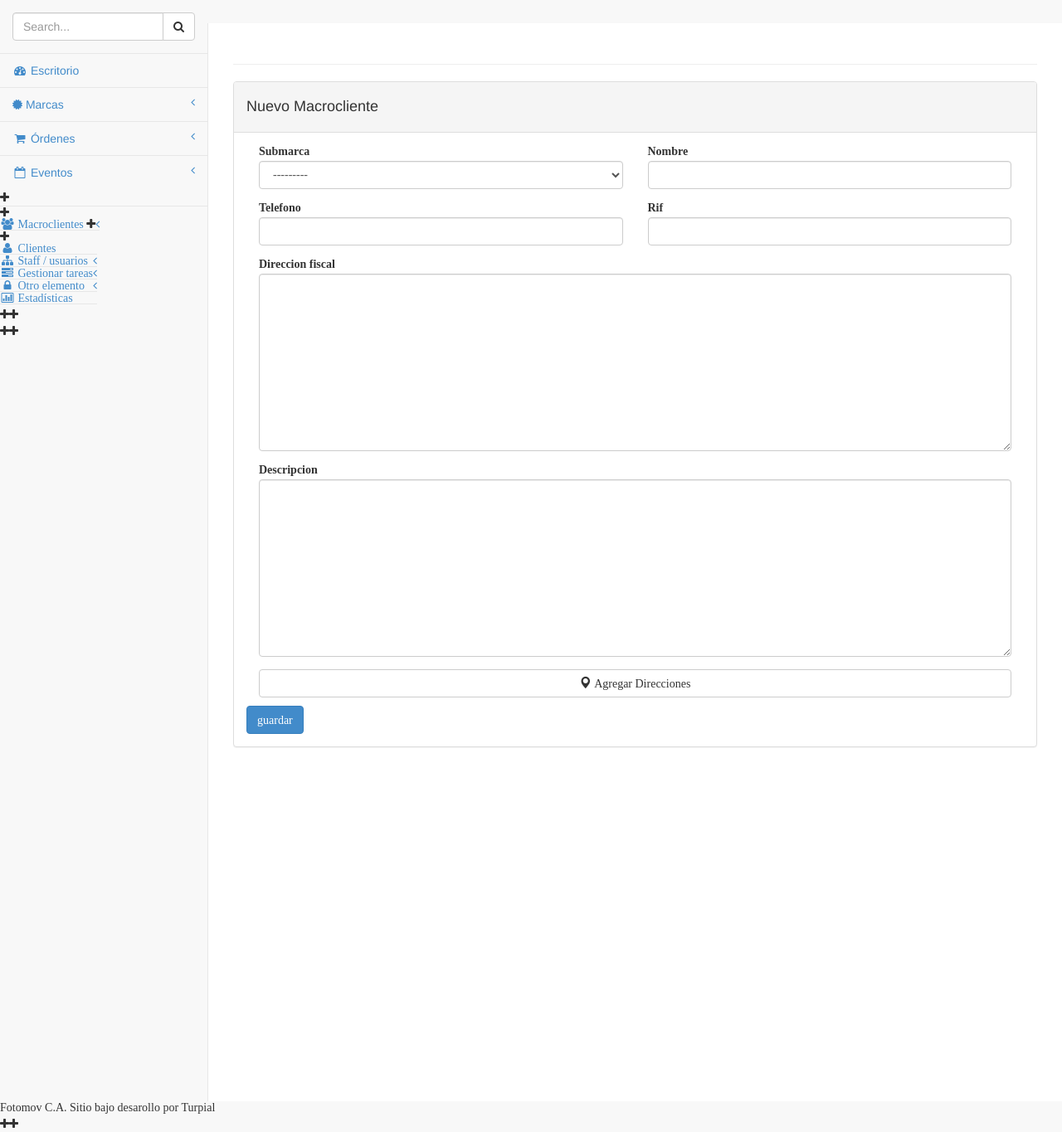
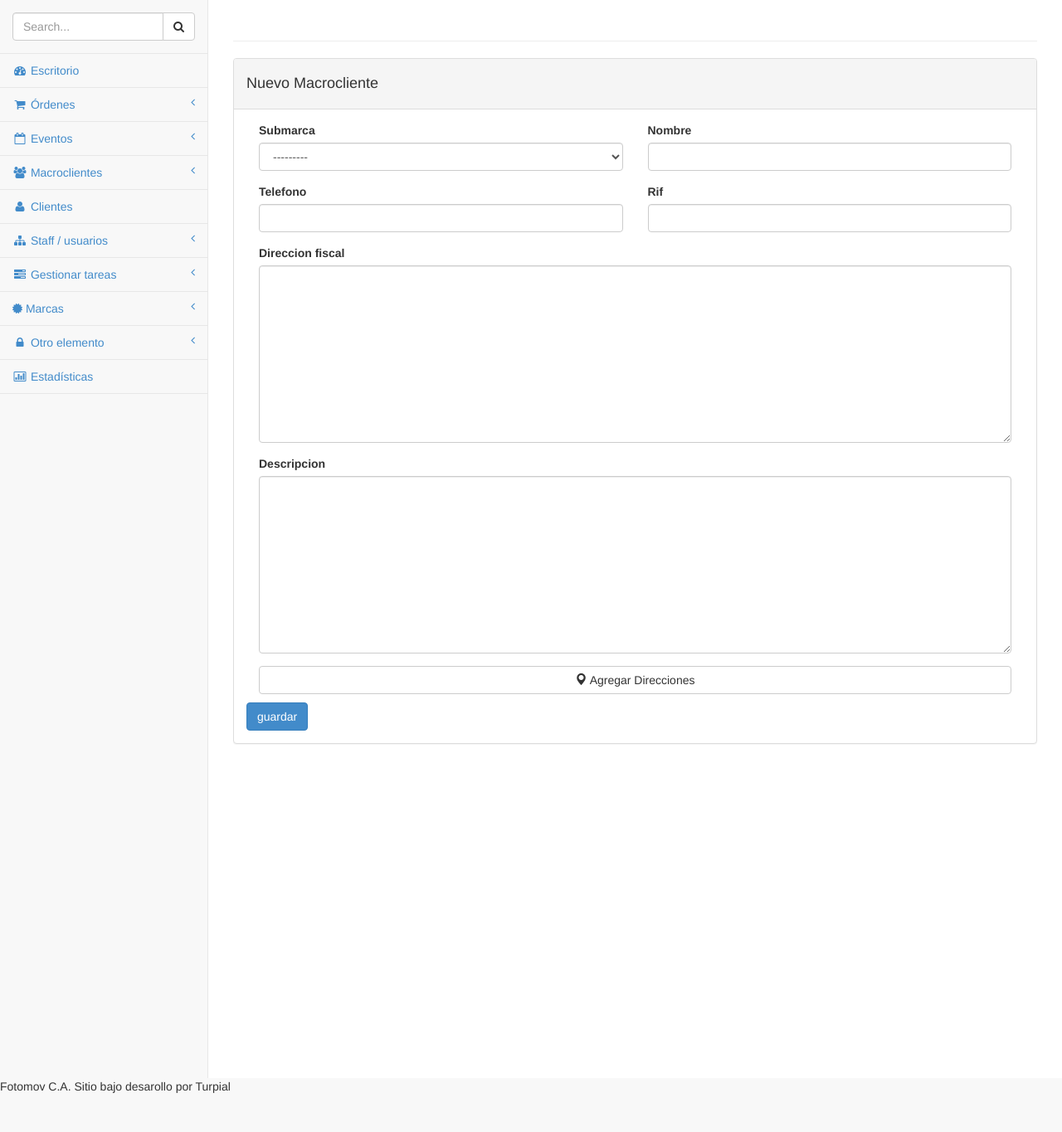
Before and after one commit to NestorBracho/fotomov_old, a Django app: page /nuevo_macrocliente/ in a window 1280 px wide. Shown: the part 51-1416 px from the top of the page at 83% size. After the commit the page ends 1369 px from the top, so only its background shows below. Run offline with Django 3.2, Linux system fonts and the light colour scheme; data that the repository does not hold is empty; some libraries are stand-ins or nearby versions.

Commit message:
menu arreglado

```diff
--- a/fotomov/templates/admin.html
+++ b/fotomov/templates/admin.html
@@ -80,7 +80,7 @@
                         <li class="divider"></li>
                         <li>
                             <a class="text-center" href="#">
-                                <strong>Read All Messages</strong>
+                                <strong>Todos los mensajes</strong>
                                 <i class="fa fa-angle-right"></i>
                             </a>
                         </li>
@@ -195,18 +195,6 @@
                         <a href="/escritorio"><i class="fa fa-dashboard fa-fw"></i> Escritorio</a>
                     </li>
                     <li>
-                        <a href="#"><i class="fa fa-certificate"></i> Marcas<span class="fa arrow"></span></a>
-                        <ul class="nav nav-second-level">
-                            <li>
-                                <a href="/listar_marcas/0">Listar Marcas</a>
-                            </li>
-                            <li>
-                                <a href="/nueva_marca"><i class="fa fa-plus"></i> Nueva Marca</a>
-                            </li>
-                        </ul>
-                        <!-- /.nav-second-level -->
-                    </li>
-                    <li>
                         <a href="#"><i class="fa fa-shopping-cart fa-fw"></i> Órdenes<span class="fa arrow"></span></a>
                         <ul class="nav nav-second-level">
                             <li>
@@ -228,13 +216,13 @@
                                 <a href="#">Lista de eventos</a>
                             </li>
                             <li>
-                                <a href="#"><i class="fa fa-plus"> Nuevo evento</a>
-                            </li>
-                            <li>
                                 <a href="#">Calendario de eventos</a>
                             </li>
                             <li>
                                 <a href="#">Configuración predeterminada</a>
+                            </li>
+                            <li>
+                                <a href="#"><i class="fa fa-plus"></i> Nuevo evento</a>
                             </li>
                         </ul>
                         <!-- /.nav-second-level -->
@@ -252,7 +240,7 @@
                                 <a href="#">Historial de conversaci&oacute;n</a>
                             </li>
                             <li>
-                                <a href="/nuevo_macrocliente"><i class="fa fa-plus"> Nuevo macrocliente</a>
+                                <a href="/nuevo_macrocliente"><i class="fa fa-plus"></i> Nuevo macrocliente</a>
                             </li>
                         </ul>
                         <!-- /.nav-second-level -->
@@ -279,6 +267,18 @@
                             </li>
                             <li>
                                 <a href="#">Supervisar tareas</a>
+                            </li>
+                        </ul>
+                        <!-- /.nav-second-level -->
+                    </li>
+                    <li>
+                        <a href="#"><i class="fa fa-certificate"></i> Marcas<span class="fa arrow"></span></a>
+                        <ul class="nav nav-second-level">
+                            <li>
+                                <a href="/listar_marcas/0">Listar Marcas</a>
+                            </li>
+                            <li>
+                                <a href="/nueva_marca"><i class="fa fa-plus"></i> Nueva Marca</a>
                             </li>
                         </ul>
                         <!-- /.nav-second-level -->
```
